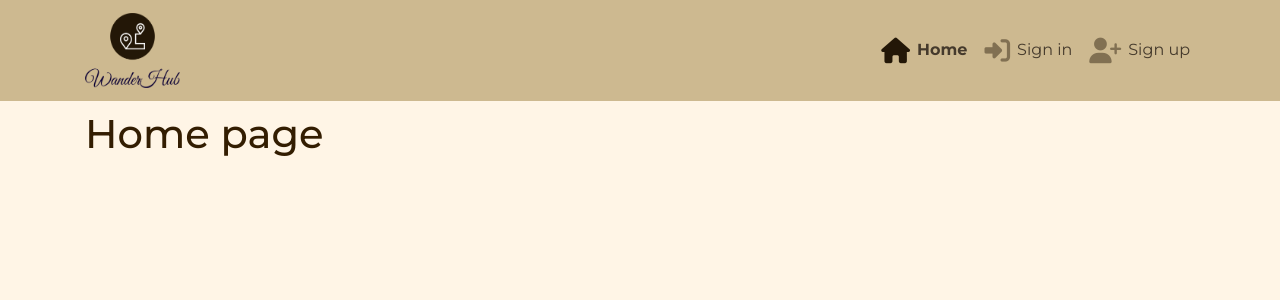
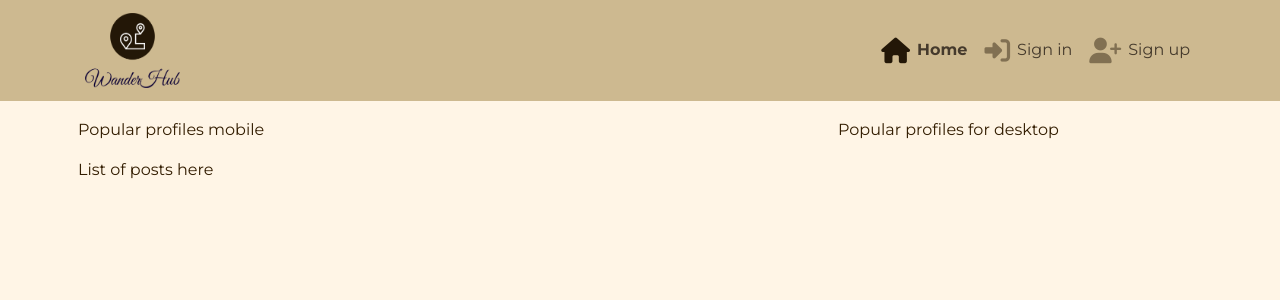
Before and after one commit to bhagyashriyogeshpatil/wanderhub-frontend, a React (Create React App) app: page / in a window 1280 px wide. Shown: the top 300 px of the page. Built offline with nearby package versions, Linux system fonts and the light colour scheme; no server answers.

Commit message:
Setup basic structure for PostsPage component and routing for Home, Feed, Liked, and Saved Posts pages

```diff
--- a/src/App.js
+++ b/src/App.js
@@ -7,14 +7,55 @@
 import SignInForm from './pages/auth/SignInForm';
 import PostCreateForm from './pages/posts/PostCreateForm';
 import PostPage from "./pages/posts/PostPage";
+import PostsPage from "./pages/posts/PostsPage";
+import { useCurrentUser } from "./contexts/CurrentUserContext";
 
 function App() {
+  const currentUser = useCurrentUser();
+  const profile_id = currentUser?.profile_id || "";
+
   return (
     <div className={styles.App}>
       <NavBar />
       <Container className={styles.Main}>
         <Switch>
-          <Route exact path="/" render={() => <h1>Home page</h1>} />
+          <Route
+            exact
+            path="/"
+            render={() => (
+              <PostsPage message="No results found. Adjust the search keyword." />
+            )}
+          />
+          <Route
+            exact
+            path="/feed"
+            render={() => (
+              <PostsPage
+                message="No results found. Either you are not following anyone, or those you follow haven't posted anything yet."
+                filter={`owner__followed__owner__profile=${profile_id}&`}
+              />
+            )}
+          />
+          <Route
+            exact
+            path="/liked"
+            render={() => (
+              <PostsPage
+                message="No results found. Adjust the search keyword or like a post."
+                filter={`likes__owner__profile=${profile_id}&ordering=-likes__created_at&`}
+              />
+            )}
+          />
+          <Route
+            exact
+            path="/savedposts"
+            render={() => (
+              <PostsPage
+                message="No saved posts found. Start saving posts to see them here."
+                filter={`savedposts__owner__profile=${profile_id}&ordering=-savedposts__created_at&`}
+              />
+            )}
+          />
           <Route exact path="/signin" render={() => <SignInForm />} />
           <Route exact path="/signup" render={() => <SignUpForm />} />
           <Route exact path="/posts/create" render={() => <PostCreateForm />} />
--- /dev/null
+++ b/src/pages/posts/PostsPage.js
@@ -0,0 +1,26 @@
+import React from "react";
+
+import Form from "react-bootstrap/Form";
+import Col from "react-bootstrap/Col";
+import Row from "react-bootstrap/Row";
+import Container from "react-bootstrap/Container";
+
+import appStyles from "../../App.module.css";
+import styles from "../../styles/PostsPage.module.css";
+
+function PostsPage() {
+
+  return (
+    <Row className="h-100">
+      <Col className="py-2 p-0 p-lg-2" lg={8}>
+        <p>Popular profiles mobile</p>
+        <p>List of posts here</p>
+      </Col>
+      <Col md={4} className="d-none d-lg-block p-0 p-lg-2">
+        <p>Popular profiles for desktop</p>
+      </Col>
+    </Row>
+  );
+}
+
+export default PostsPage;
--- /dev/null
+++ b/src/styles/PostsPage.module.css
@@ -0,0 +1,18 @@
+.SearchBar input {
+    border-radius: 20px;
+    color: #242a3d;
+    padding-left: 40px;
+    margin-bottom: 16px;
+}
+
+.SearchIcon {
+    position: absolute;
+    font-size: 1.2rem;
+    padding: 9px;
+    padding-left: 15px;
+}
+
+.SearchIcon:hover {
+    cursor: default;
+    color: #cfced3;
+}
```
Also changed, not shown: src/assets/no-results.png (added).
